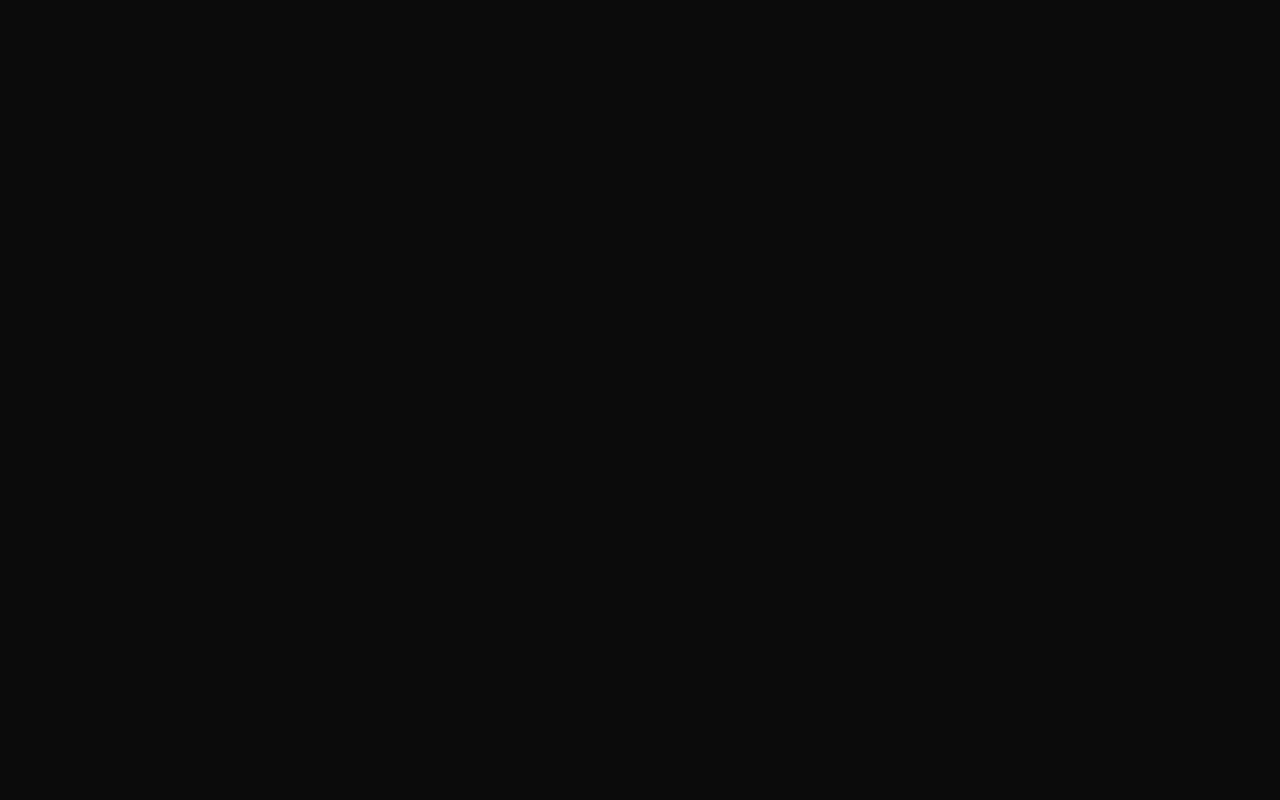
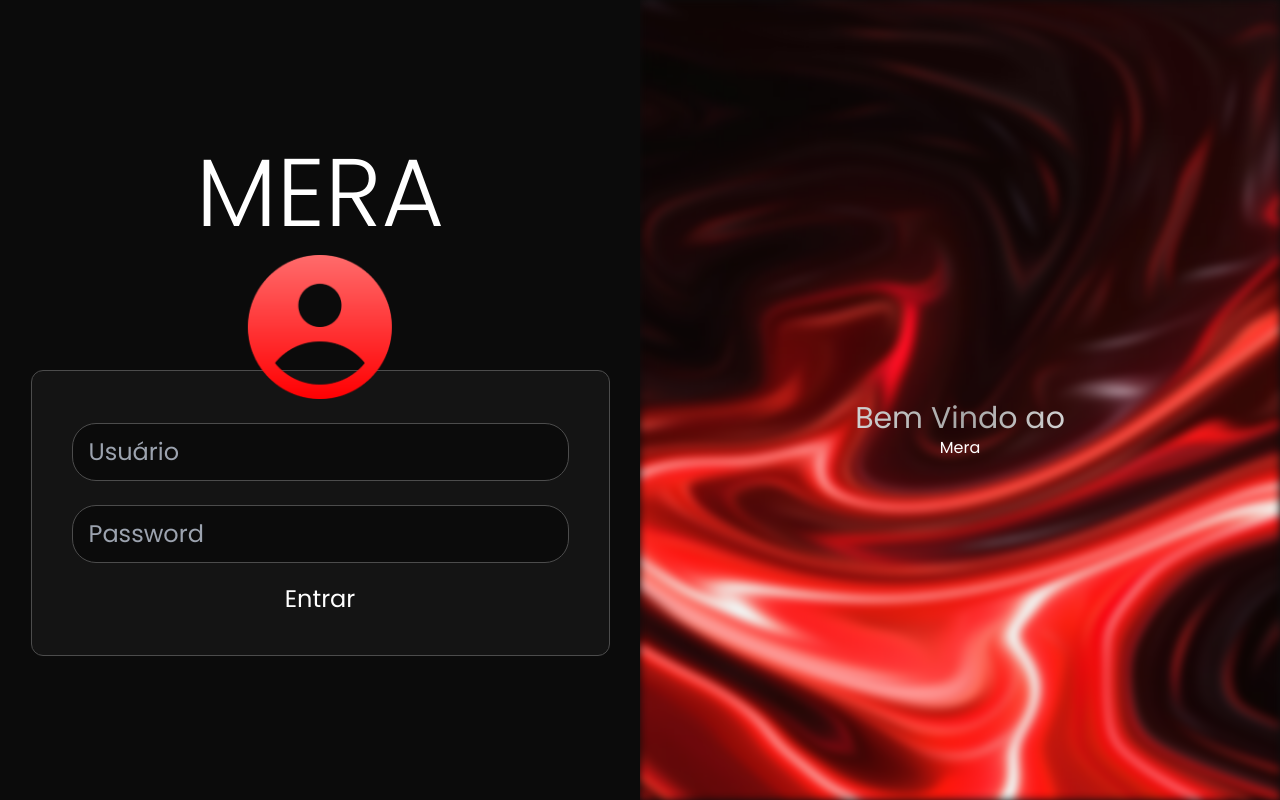
Before and after one commit to m3raak1/nero-management, a Vue app: page /login in a window 1280 px wide. Before the commit this address had no page. Built offline with nearby package versions, Linux system fonts and the light colour scheme; a web font is replaced by a local one.

Commit message:
adicionando login

```diff
--- /dev/null
+++ b/src/components/Login/LoginPage.vue
@@ -0,0 +1,29 @@
+<script setup>
+</script>
+
+<template>
+    <main class="w-screen h-screen flex">
+        <section class="w-1/2 h-full p-20 flex flex-col items-center justify-around">
+            <h1 class="text-8xl font-light">MERA</h1>
+            <div class="flex flex-col bg-indigoNavbarBg border border-borderColor rounded-xl p-10 relative">
+                <img class="absolute bottom-[90%] left-1/2 -translate-x-1/2 w-1/4" src="@/assets/img/userpic.png" alt="User Picture" />
+                <input type="text" placeholder="Usuário">
+                <input type="password" placeholder="Password">
+                <button class="text-2xl mt-2">Entrar</button>
+            </div>
+        </section>
+        <section class="w-1/2 h-full overflow-hidden relative">
+            <img src="@/assets/img/bg-login.png" alt="" class="w-screen h-screen blur-sm">
+            <div class="absolute top-1/2 translate-t-1/2 left-1/2 -translate-x-1/2 w-1/2 flex flex-col items-center">
+                <h1 class=" text-3xl bg-clip-text text-transparent bg-silver-gradient">Bem Vindo ao</h1>
+                <h2>Mera</h2>
+            </div>
+        </section>
+    </main>
+</template>
+
+<style>
+    input {
+        @apply py-3 px-4 text-2xl bg-indigoBackground border border-borderColor rounded-3xl my-3
+    }
+</style>
--- a/src/router/index.js
+++ b/src/router/index.js
@@ -7,6 +7,7 @@ import ExperimentsView from '@/views/ExperimentsView.vue';
 import NovaPesquisa from '@/components/Pesquisas/NovaPesquisa.vue';
 import RelatoriosView from '@/views/RelatoriosView.vue';
 import AbrirRelatorioView from '@/views/AbrirRelatorioView.vue';
+import LoginView from '@/views/LoginView.vue';
 
 const router = createRouter({
     history: createWebHistory(import.meta.env.BASE_URL),
@@ -15,6 +16,11 @@ const router = createRouter({
             path: '/',
             name: 'home',
             component: HomeView
+        },
+        {
+            path: '/login',
+            name: 'login',
+            component: LoginView
         },
         {
             path: '/pesquisas',
--- /dev/null
+++ b/src/views/LoginView.vue
@@ -0,0 +1,8 @@
+<script setup>
+import LoginPage from '@/components/Login/LoginPage.vue';
+
+</script>
+
+<template>
+    <LoginPage/>
+</template>
```
Also changed, not shown: src/assets/img/bg-login.png (added), src/assets/img/userpic.png.
